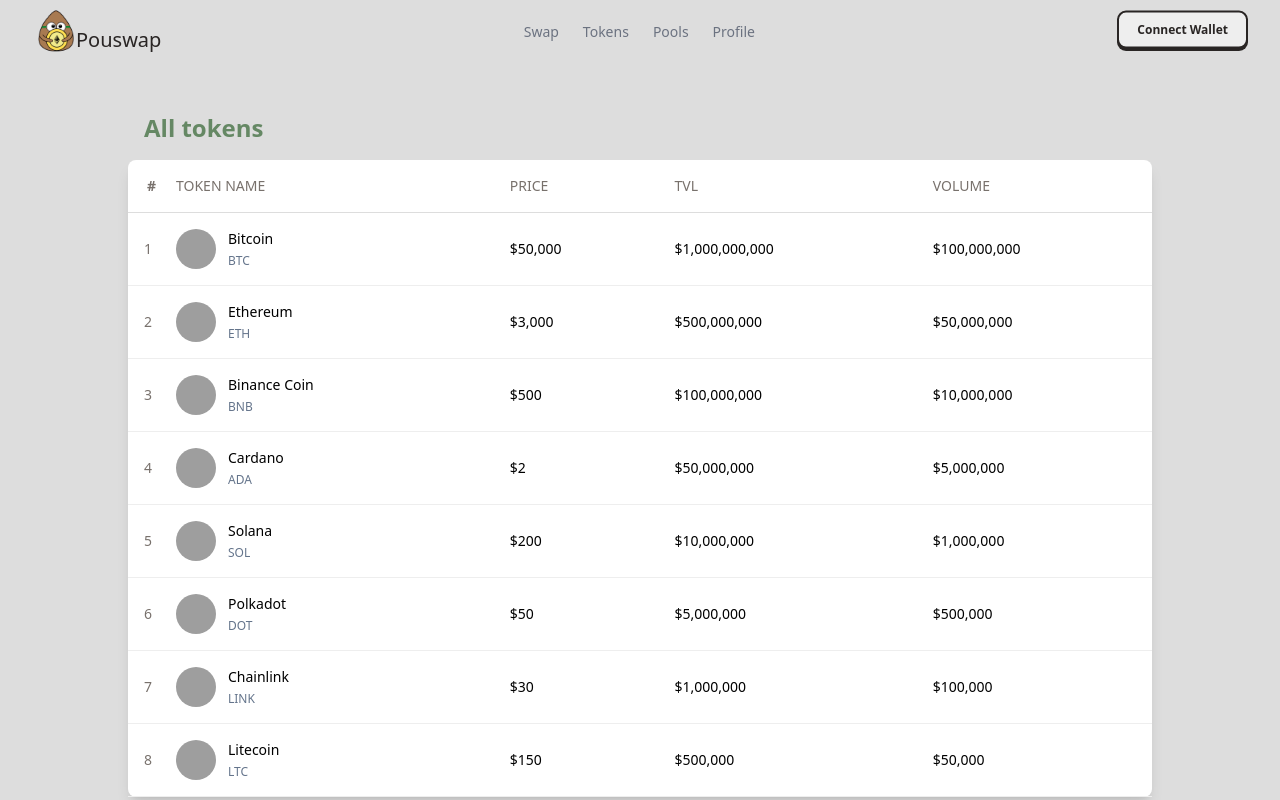
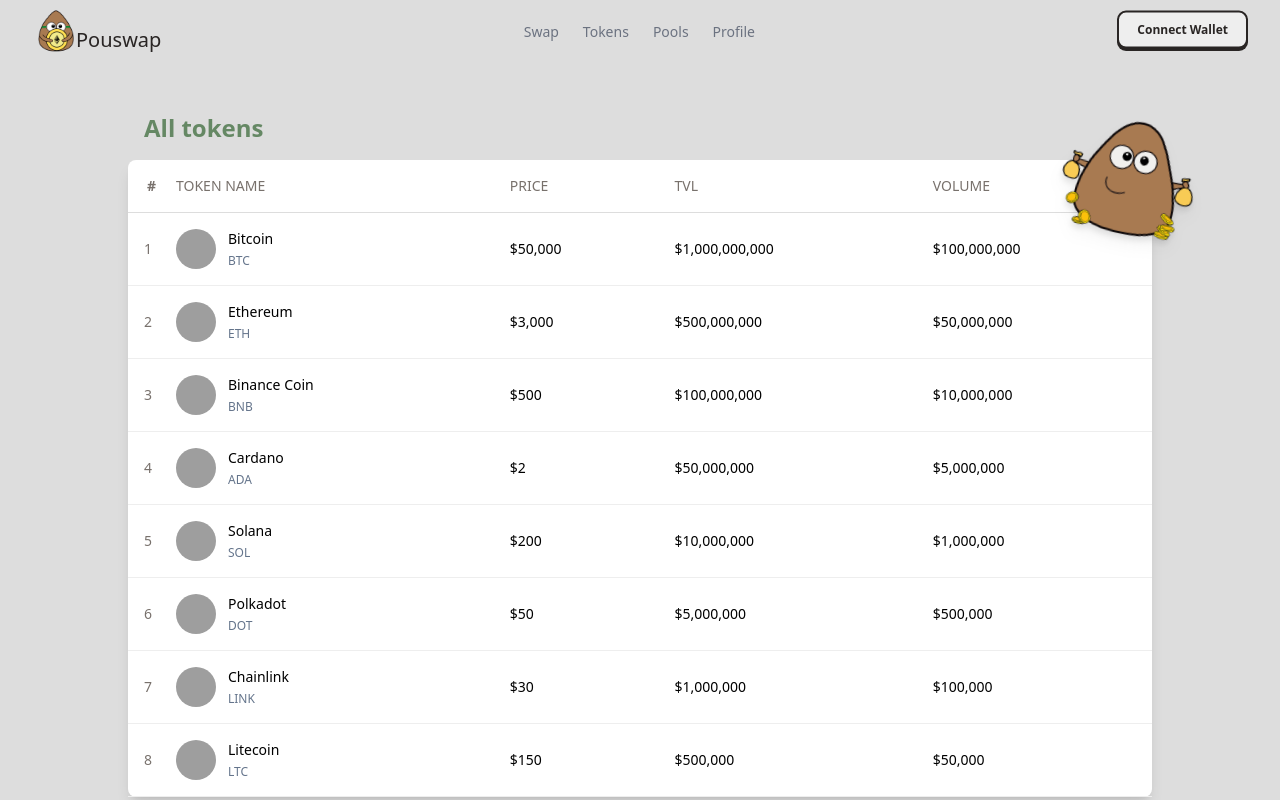
Before and after one commit to CoralieBo/pa_4IBC, a React (Create React App) app in the folder pouswapfront/: page /tokens in a window 1280 px wide. Built offline with nearby package versions, Linux system fonts and the light colour scheme; grey boxes are pictures that could not be loaded.

Commit message:
add new design ideas

```diff
--- a/pouswapfront/src/components/Pools/Pools.tsx
+++ b/pouswapfront/src/components/Pools/Pools.tsx
@@ -4,6 +4,7 @@
 import { PoolInterface } from "../../interfaces/Pools";
 import { Link } from "react-router-dom";
 import { GetAllPools } from "../../services/Pools";
+import money from "../../utils/asset/images/money.png";
 
 const Pools = () => {
     const [pools, setPools] = useState<PoolInterface[]>([]);
@@ -44,6 +45,9 @@
                     </tbody>
                 </table>
             </div>
+            <div className="absolute w-44 rotate-12 top-28 right-44 drop-shadow-lg">
+                <img src={money} alt="money.png" />
+            </div>
         </div>
     );
 };
@@ -57,7 +61,7 @@
     return (
         <motion.tr
             layoutId={`row-${pool.id}`}
-            className="text-sm border-b border-colors-white2 hover:bg-colors-white2 transition-all ease-in-out duration-100"
+            className="text-sm border-b border-colors-white2 hover:bg-colors-white2"
         >
             <td className="pl-4 w-8 text-colors-black2">
                 {pool.id}
--- a/pouswapfront/src/components/Tokens/Tokens.tsx
+++ b/pouswapfront/src/components/Tokens/Tokens.tsx
@@ -1,15 +1,15 @@
 import { motion } from "framer-motion";
 import { useState } from "react";
-// import { FiAward, FiChevronDown, FiChevronUp } from "react-icons/fi";
+import money from "../../utils/asset/images/money.png";
 
 const Tokens = () => {
   const [tokens] = useState(tokenData);
 
   return (
     <div className="w-full min-h-screen pt-24">
-      <div className="w-full max-w-5xl mx-auto">
+      <div className="w-full max-w-5xl mx-auto relative">
         <h1 className="text-2xl font-bold p-4 text-colors-green1">All tokens</h1>
-        <table className="w-full bg-white shadow-lg rounded-lg">
+        <table className="w-full bg-white shadow-lg rounded-lg max-h-[60vh] overflow-y-scroll">
           <thead>
             <tr className="border-b-[1px] border-colors-gray1 text-colors-black2 text-sm uppercase">
               <th className="pl-4 w-8">#</th>
@@ -19,7 +19,6 @@
               <th className="text-start p-4 font-medium">Volume</th>
             </tr>
           </thead>
-
           <tbody>
             {tokens.map((token) => {
               return (
@@ -31,6 +30,9 @@
             })}
           </tbody>
         </table>
+        <div className="absolute w-44 rotate-12 top-0 -right-16 drop-shadow-lg">
+          <img src={money} alt="money.png" />
+        </div>
       </div>
     </div>
   );
```
